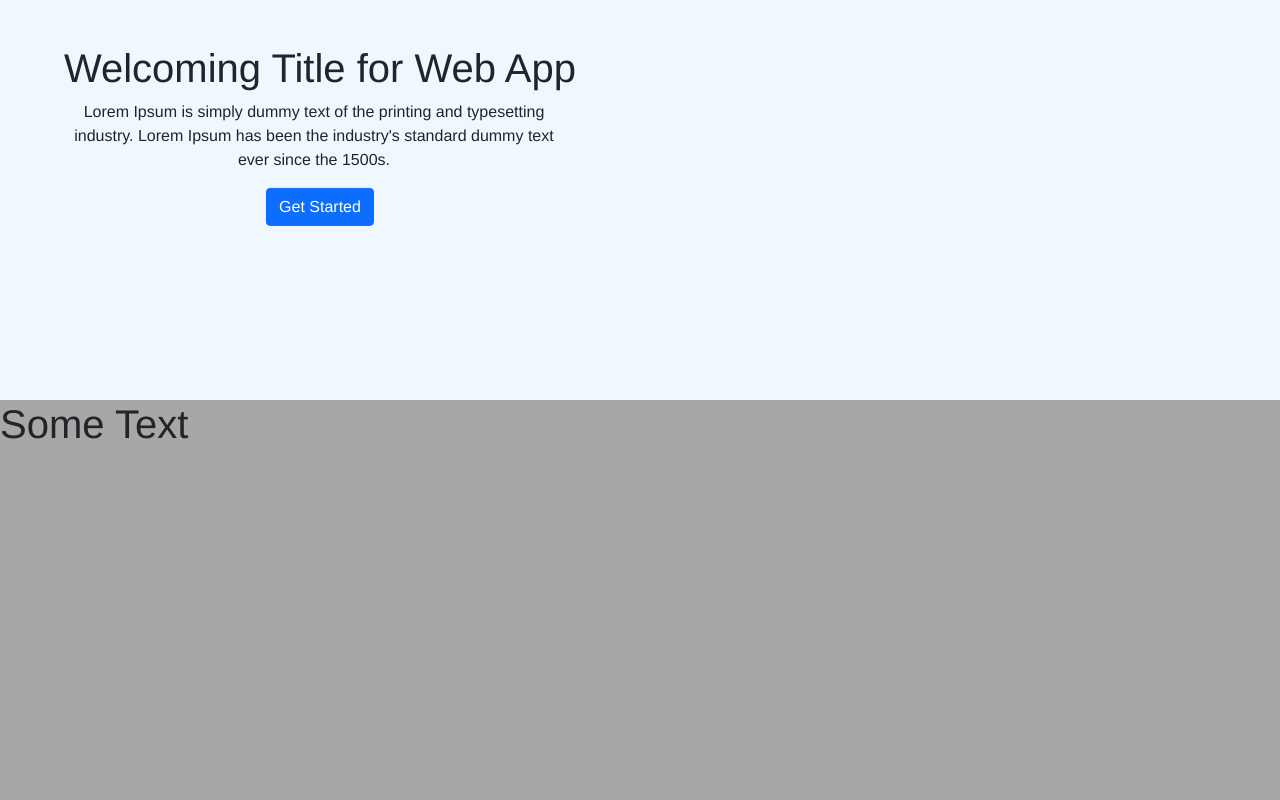
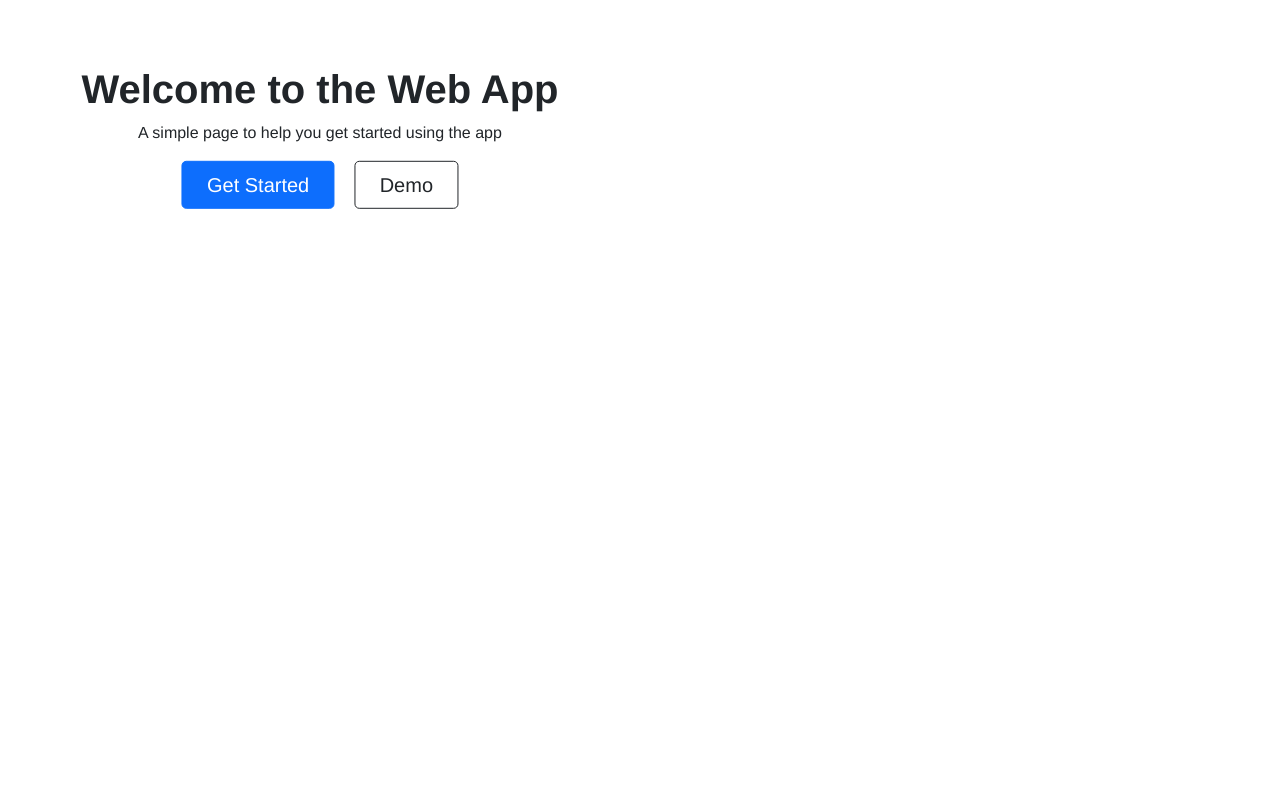
Before and after one commit to OtaSteven/Error-404, a PHP site: page /Home.php in a window 1280 px wide. Shown: the part 56-856 px from the top of the page. Run offline with PHP 8.4, Linux system fonts and the light colour scheme.

Commit message:
Reverted to new layout and replace placeholder texts

```diff
--- a/WebContent/Home.php
+++ b/WebContent/Home.php
@@ -67,28 +67,37 @@ session_start();
   </section>
 
 <!-- landing page welcome and body -->
-  <section class="">
-    <header class="page-header header container-fluid">
+    <header class="hHeader container-fluid">
       <div class="welcome">
-        <h1>Welcoming Title for Web App</h1>
-        <p>Lorem Ipsum is simply dummy text of the printing and typesetting industry. Lorem Ipsum has been the industry's standard dummy text ever since the 1500s.</p>
-        <button type="button" class="btn btn-primary" href="SignUp.html">Get Started</button>
+        <h1 class="fw-bolder">Welcome to the Web App</h1>
+        <p class="fw-normal">A simple page to help you get started using the app</p>
+        <a class="btn btn-primary btn-lg px-4 me-sm-3" href="SignUp.html" target="_blank">Get Started</a>
+        <a class="btn btn-outline-dark btn-lg px-4" href="demo.php" target="_blank">Demo</a> <!-- links to presentation page -->
       </div>
     </header>
-    <div id="container">
-      <div class="top">
 
+<!-- text/description section -->
+  <div id="container">
+    <div class="description text-white">
+      <div>
+        <h2 class="text-center fw-bolder pt-4 pb-5">The Web App</h2>
       </div>
-      <div class="bottom">
-        <h1>Some Text</h1>
+
+      <div class="row justify-content-md-center">
+        <div class="col col-lg-2">
+          <h3>How it Works</h3>
+          <p>Using specific sets of images chosen by the user, the group of 6 images rotate  with the same format.</p>
+        </div>
+        <div class="col col-lg-4"></div> <!-- empty to make space between how and purpose (maybe add image -->
+        <div class="col col-lg-2">
+          <h3>Purpose</h3>
+          <p>Designed to help ABAs, this web app is made with their purpose to help students.</p>
+        </div>
       </div>
     </div>
-  </section>
-
-
+  </div>
 
   <script src="https://cdn.jsdelivr.net/npm/bootstrap@5.0.2/dist/js/bootstrap.bundle.min.js" integrity="sha384-MrcW6ZMFYlzcLA8Nl+NtUVF0sA7MsXsP1UyJoMp4YLEuNSfAP+JcXn/tWtIaxVXM" crossorigin="anonymous"></script>
     <!-- Getting the bundles of Bootstrap -->
-  <script src="script.js"></script>
 </body>
 </html>
```
